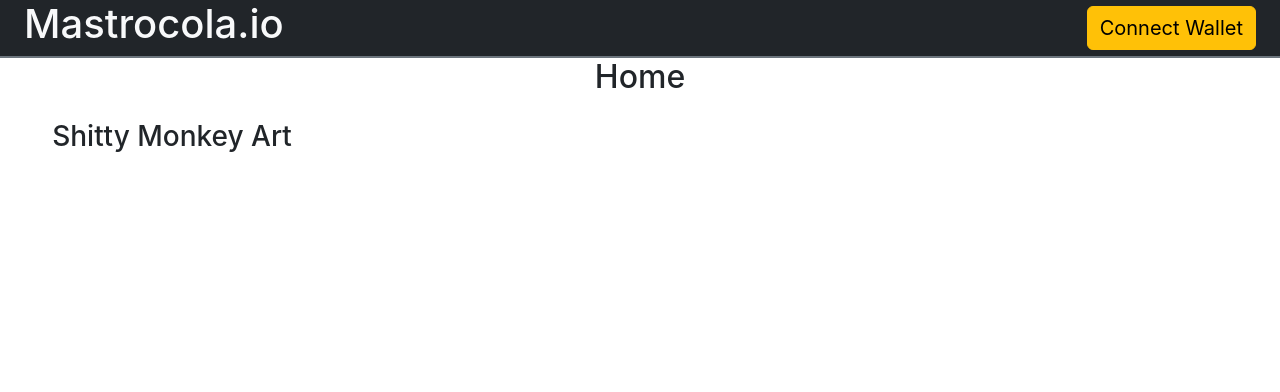
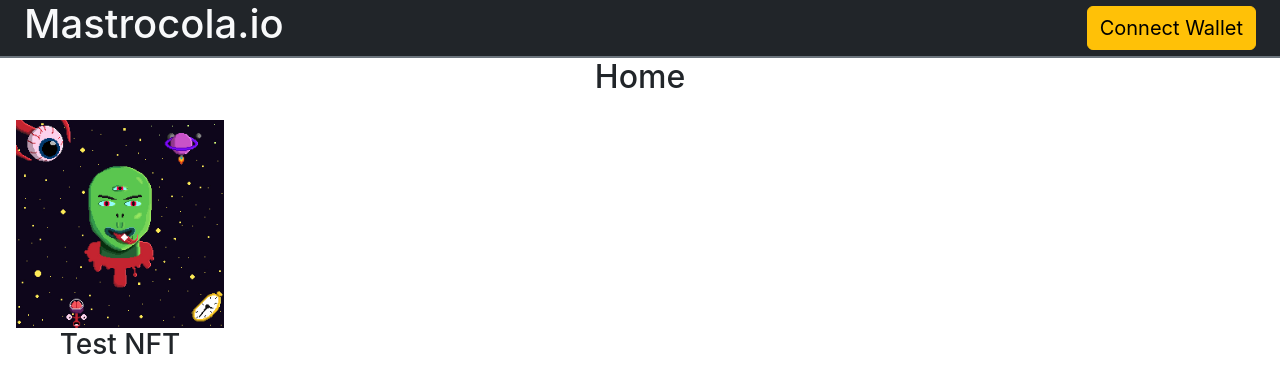
Before and after one commit to D-Mastrocola/Algorand-Casino, a React (Create React App) app in the folder client/: page / in a window 1280 px wide. Shown: the top 392 px of the page. Built offline with nearby package versions, Linux system fonts and the light colour scheme; what @randlabs/myalgo-connect would draw is missing.

Commit message:
test nft image

```diff
--- a/client/src/pages/components/artwork/Artwork.jsx
+++ b/client/src/pages/components/artwork/Artwork.jsx
@@ -9,9 +9,10 @@ class Artwork extends Component {
   }
   render() {
     return (
-      <article className="col-3">
+      <article className="col-2">
+        <img src="/images/test_nft.jfif" style={{ maxWidth: "100%" }} />
         <h3>
-          <a>Shitty Monkey Art</a>
+          <a>Test NFT</a>
         </h3>
       </article>
     );
```
Also changed, not shown: client/public/images/test_nft.jfif (added).
